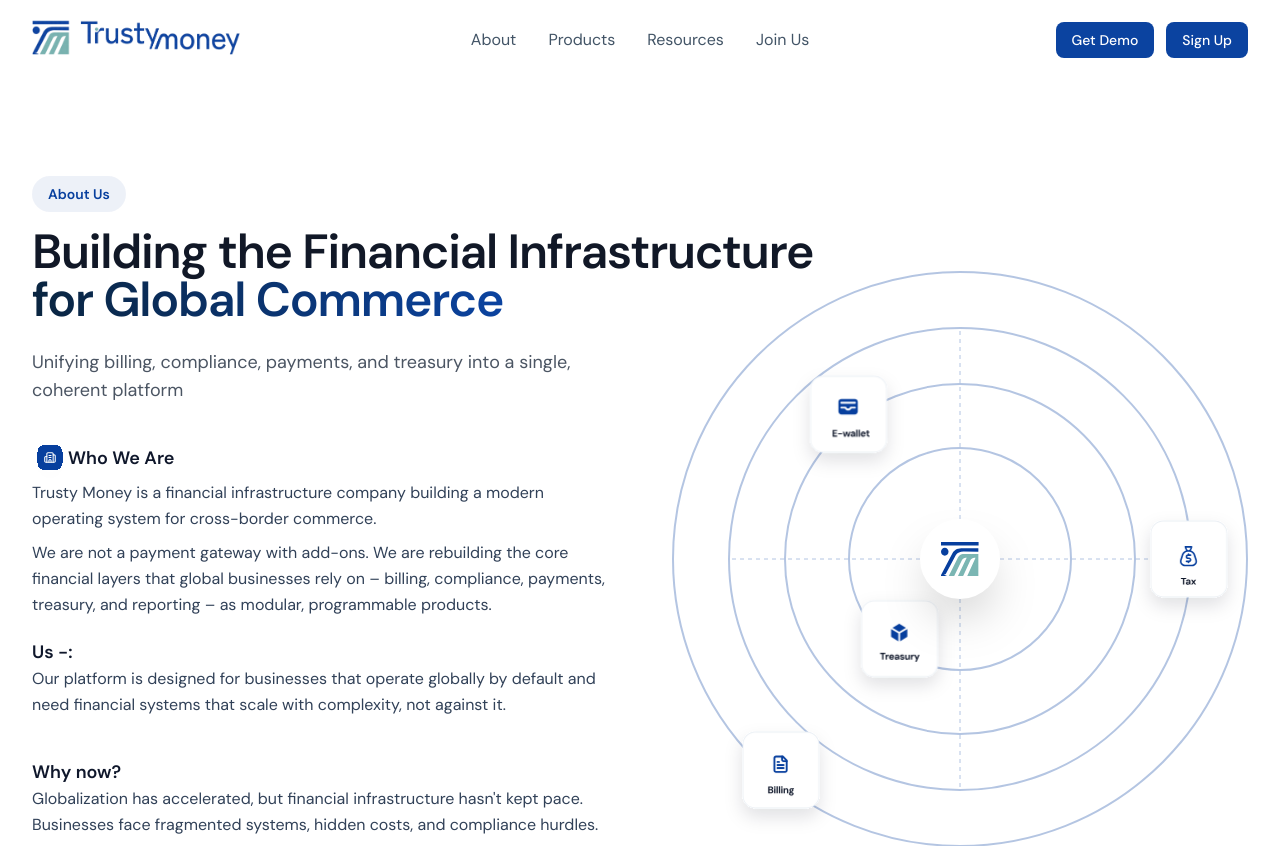
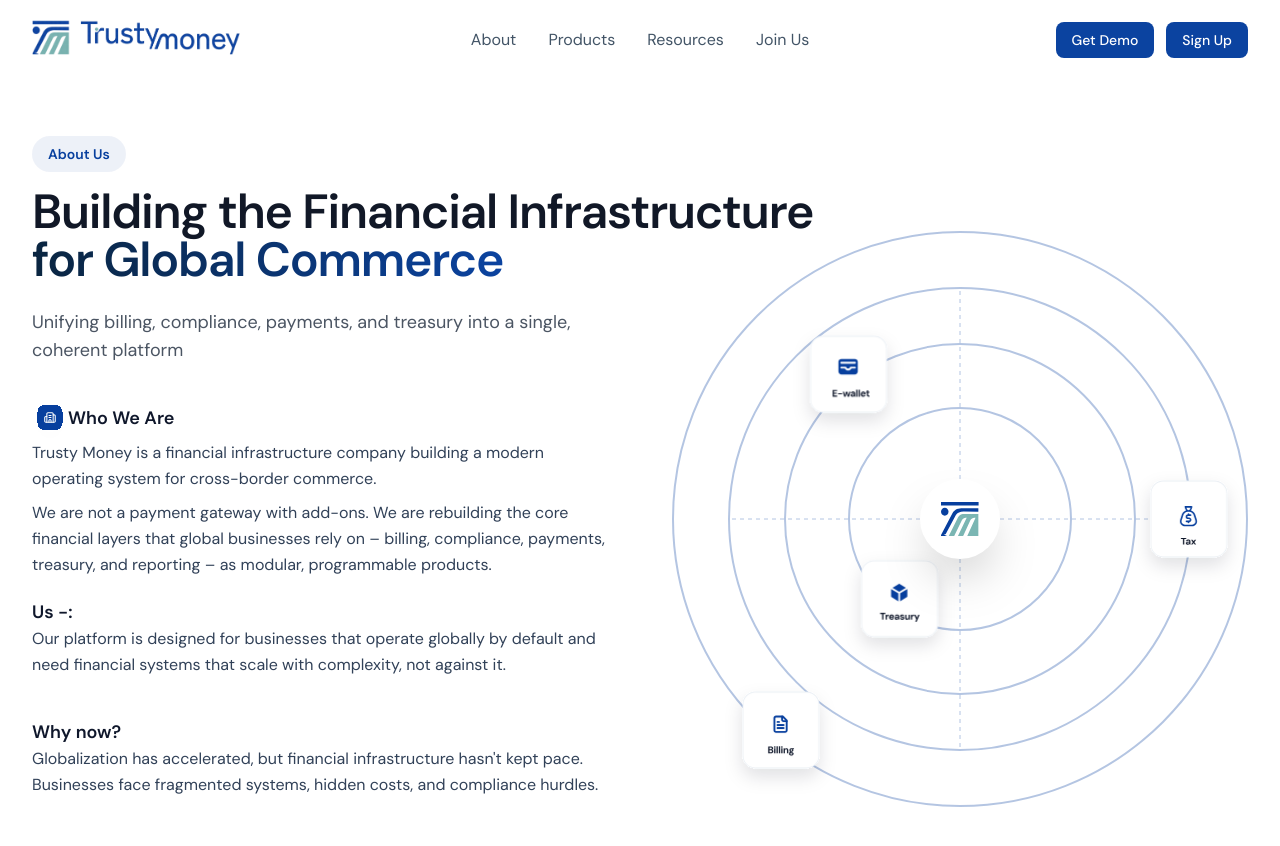
Before and after one commit to taniyabansal24/trusty-money, a React (Vite) app: page /about-us in a window 1280 px wide. Shown: the top 846 px of the page. Built offline with nearby package versions, Linux system fonts and the light colour scheme.

Commit message:
fix: adjust padding in AboutUsSection for improved layout

```diff
--- a/src/sections/AboutUsSection.jsx
+++ b/src/sections/AboutUsSection.jsx
@@ -68,7 +68,7 @@
 
   return (
     <Container>
-      <div className="w-full min-h-screen bg-white pt-20 md:pt-20">
+      <div className="w-full min-h-screen bg-white pt-10 md:pt-10">
         {/* Main Hero Section */}
         <section>
           {/* Header Section */}
```
